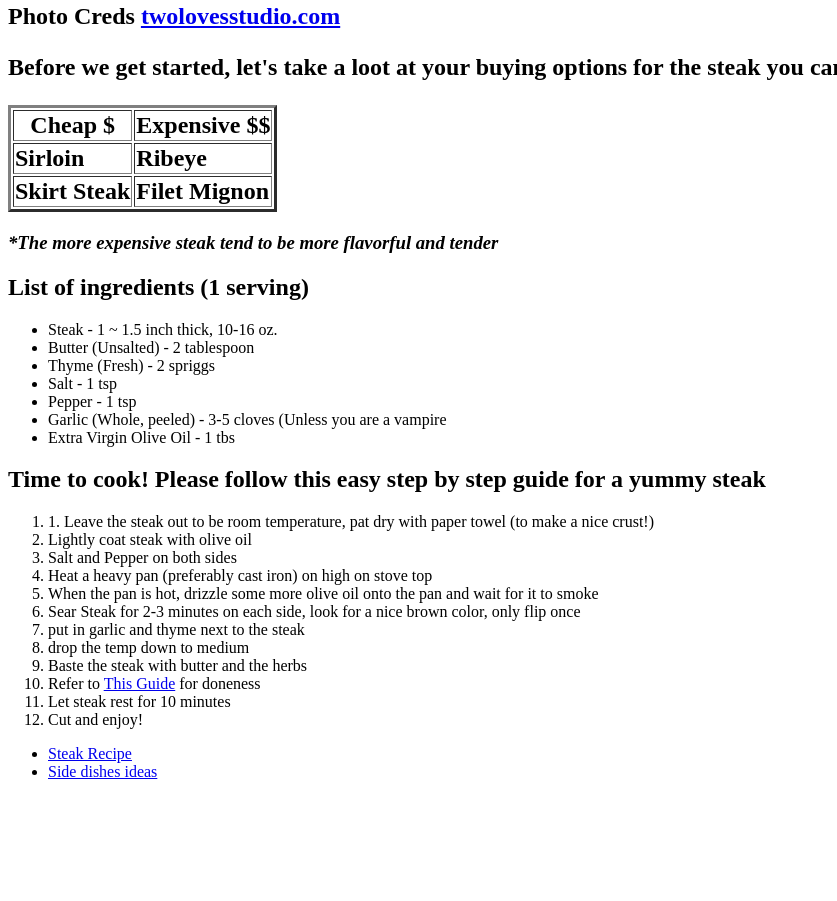
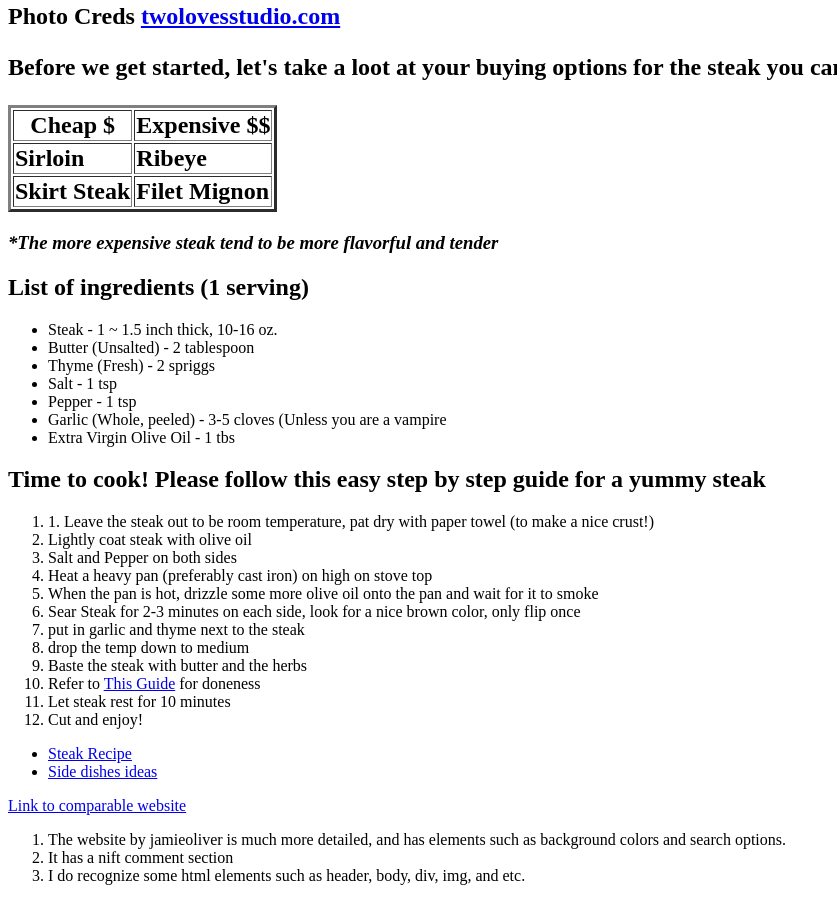
Before and after one commit to jlee22/jefflee.github.io, a plain HTML site: page html/index.html in a window 1280 px wide. Shown: the part 771-1672 px from the top of the page, without its empty margins (0-837 px from the left). Before the commit the page ends 1568 px from the top, so only its background shows below. Drawn offline with Linux system fonts and the light colour scheme.

Commit message:
added answer to #4 on 2.5, linked a comparable website and few comments about the differences

```diff
--- a/html/index.html
+++ b/html/index.html
@@ -67,5 +67,15 @@ Photo Creds <a href="http://twolovesstudio.com/">twolovesstudio.com</a>
     <li><a href="sides.html">Side dishes ideas</a></li>
   </ul>
 </nav>
+
+<p><a href="http://www.jamieoliver.com/news-and-features/features/how-to-cook-the-perfect-steak/">Link to comparable website</a>
+	<br>
+	<ol>
+	<li>The website by jamieoliver is much more detailed, and has elements such as background colors and search options.</li>
+	<li>It has a nift comment section</li>
+	<li>I do recognize some html elements such as header, body, div, img, and etc.</li>
+
+	</ol>
+	<p>
  </footer>
 </html>
```
